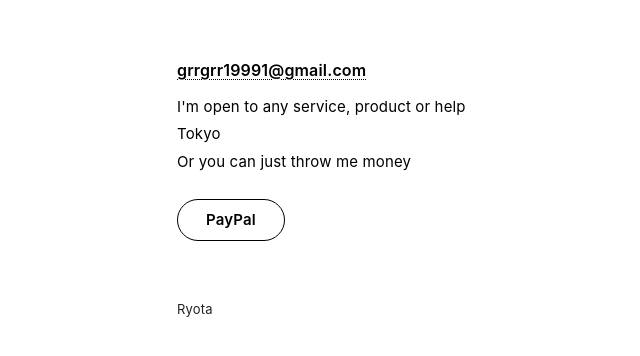
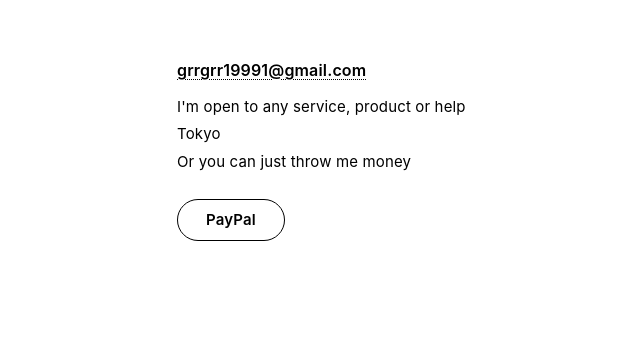
Before and after one commit to ryogs/TR, a plain HTML site: page index.html in a window 1280 px wide. Shown: the full height of the page, 203-843 px from the left. Drawn offline with Linux system fonts and the light colour scheme.

Commit message:
Update index.html

```diff
--- a/index.html
+++ b/index.html
@@ -68,7 +68,7 @@
     <p>Tokyo</p>
     <p>Or you can just throw me money</p>
     <a href="https://paypal.me/Ryotym" class="paypal" target="_blank" rel="noopener noreferrer">PayPal</a>
-    <footer>Ryota</footer>
+    <footer></footer>
   </div>
 </body>
 </html>
```
